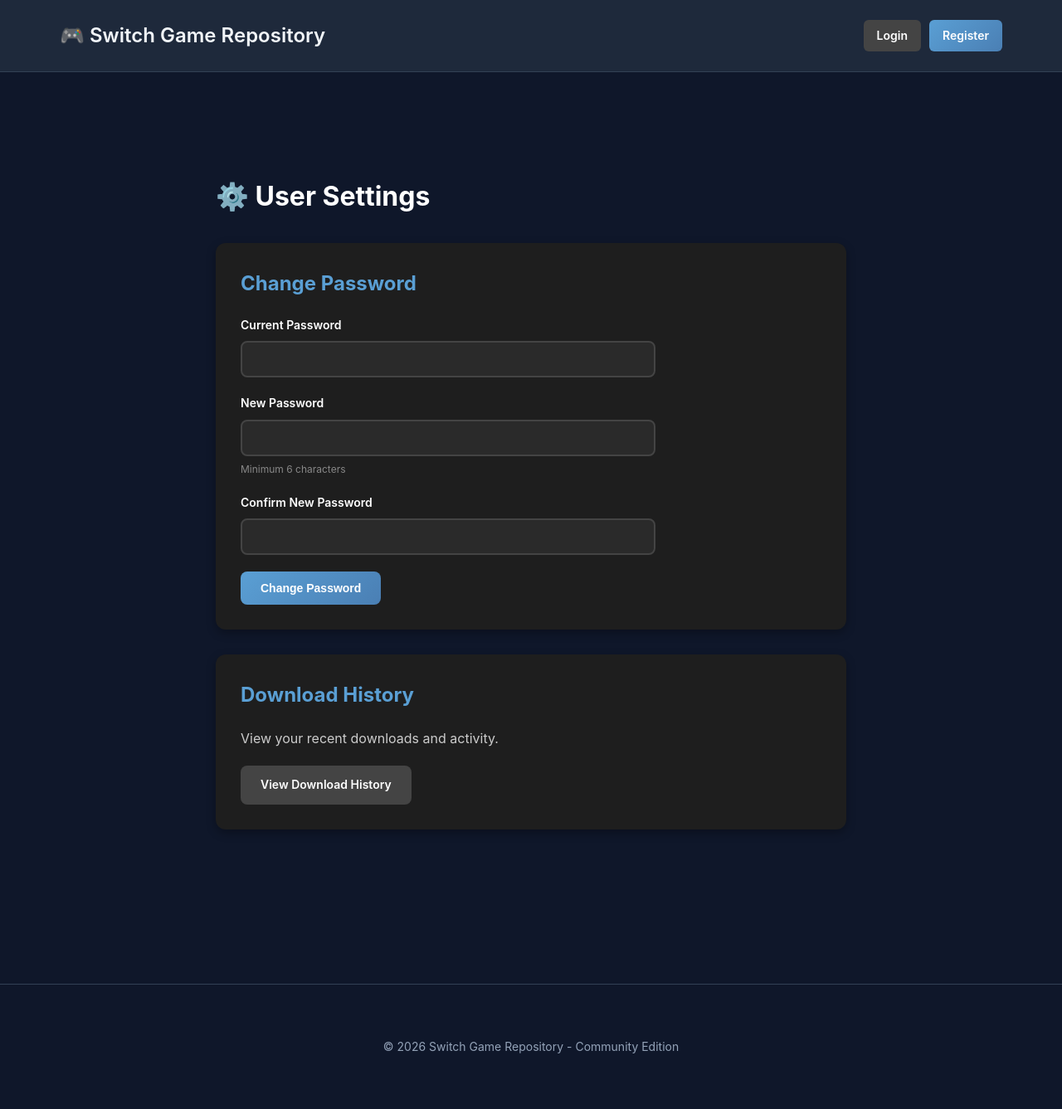
After one commit to obnoxiousmods/switch, a Python web app: template app/templates/settings/settings.html in a window 1280 px wide. The commit adds this page. Shown: the whole page at 83% size. Run offline with Jinja, Linux system fonts and the light colour scheme; the template is opened without the code that fills it, so the values that code supplies are empty.

Commit message:
Add user settings and download history features
Co-authored-by: obnoxiousmods <18523901+obnoxiousmods@users.noreply.github.com>

```diff
--- a/app/main.py
+++ b/app/main.py
@@ -14,6 +14,7 @@ from app.routes.admin import (
     admin_scan_directory, admin_clear_entries, admin_rescan_all
 )
 from app.routes.auth import login_page, login_submit, register_page, register_submit, logout
+from app.routes.settings import settings_page, change_password, download_history_page
 from app.database import db
 from app.config import Config
 
@@ -37,6 +38,9 @@ routes = [
     Route("/register", register_page, methods=["GET"]),
     Route("/register", register_submit, methods=["POST"]),
     Route("/logout", logout, methods=["GET"]),
+    Route("/settings", settings_page, methods=["GET"]),
+    Route("/settings/change-password", change_password, methods=["POST"]),
+    Route("/settings/download-history", download_history_page, methods=["GET"]),
     Route("/admincp/init", admin_init_page, methods=["GET"]),
     Route("/admincp/init", admin_init_submit, methods=["POST"]),
     Route("/admincp", admin_dashboard),
--- a/app/templates/base.html
+++ b/app/templates/base.html
@@ -19,7 +19,7 @@
                         {% if request.session.get('is_admin') %}
                             <a href="/admincp" class="btn-admin">⚙️ Admin</a>
                         {% endif %}
-                        <a href="#" class="btn-settings">⚙️ Settings</a>
+                        <a href="/settings" class="btn-settings">⚙️ Settings</a>
                         <a href="/logout" class="btn-logout">Logout</a>
                     </div>
                 {% else %}
--- /dev/null
+++ b/app/templates/settings/settings.html
@@ -0,0 +1,236 @@
+{% extends "base.html" %}
+
+{% block content %}
+<div class="container">
+    <div class="settings-container">
+        <h2>⚙️ User Settings</h2>
+
+        <div class="settings-section">
+            <h3>Change Password</h3>
+            <form id="password-form" class="settings-form">
+                <div class="form-group">
+                    <label for="current_password">Current Password</label>
+                    <input
+                        type="password"
+                        id="current_password"
+                        name="current_password"
+                        required
+                        class="form-input"
+                    >
+                </div>
+
+                <div class="form-group">
+                    <label for="new_password">New Password</label>
+                    <input
+                        type="password"
+                        id="new_password"
+                        name="new_password"
+                        required
+                        minlength="6"
+                        class="form-input"
+                    >
+                    <small class="form-hint">Minimum 6 characters</small>
+                </div>
+
+                <div class="form-group">
+                    <label for="confirm_password">Confirm New Password</label>
+                    <input
+                        type="password"
+                        id="confirm_password"
+                        name="confirm_password"
+                        required
+                        minlength="6"
+                        class="form-input"
+                    >
+                </div>
+
+                <div id="password-message" class="message"></div>
+
+                <button type="submit" class="btn-primary">Change Password</button>
+            </form>
+        </div>
+
+        <div class="settings-section">
+            <h3>Download History</h3>
+            <p>View your recent downloads and activity.</p>
+            <a href="/settings/download-history" class="btn-secondary">View Download History</a>
+        </div>
+    </div>
+</div>
+
+<style>
+    .settings-container {
+        max-width: 800px;
+        margin: 40px auto;
+        padding: 20px;
+    }
+
+    .settings-container h2 {
+        font-size: 32px;
+        margin-bottom: 30px;
+        color: #fff;
+    }
+
+    .settings-section {
+        background: #1e1e1e;
+        border-radius: 12px;
+        padding: 30px;
+        margin-bottom: 30px;
+        box-shadow: 0 4px 12px rgba(0, 0, 0, 0.3);
+    }
+
+    .settings-section h3 {
+        font-size: 24px;
+        margin-bottom: 20px;
+        color: #5a9fd4;
+    }
+
+    .settings-section p {
+        color: #ccc;
+        margin-bottom: 20px;
+    }
+
+    .settings-form {
+        max-width: 500px;
+    }
+
+    .form-group {
+        margin-bottom: 20px;
+    }
+
+    .form-group label {
+        display: block;
+        margin-bottom: 8px;
+        color: #fff;
+        font-weight: 600;
+        font-size: 14px;
+    }
+
+    .form-input {
+        width: 100%;
+        padding: 12px 16px;
+        background: #2a2a2a;
+        border: 2px solid #444;
+        border-radius: 8px;
+        color: #fff;
+        font-size: 14px;
+        transition: border-color 0.2s;
+        box-sizing: border-box;
+    }
+
+    .form-input:focus {
+        outline: none;
+        border-color: #5a9fd4;
+    }
+
+    .form-hint {
+        display: block;
+        margin-top: 6px;
+        color: #888;
+        font-size: 12px;
+    }
+
+    .message {
+        padding: 12px;
+        border-radius: 6px;
+        margin-bottom: 16px;
+        font-size: 14px;
+        display: none;
+    }
+
+    .message.success {
+        background: #1a4d2e;
+        color: #7cfc00;
+        border: 1px solid #2d7a4b;
+        display: block;
+    }
+
+    .message.error {
+        background: #4d1a1a;
+        color: #ff6b6b;
+        border: 1px solid #7a2d2d;
+        display: block;
+    }
+
+    .btn-primary, .btn-secondary {
+        padding: 12px 24px;
+        border: none;
+        border-radius: 8px;
+        font-weight: 600;
+        font-size: 14px;
+        cursor: pointer;
+        transition: all 0.2s;
+        text-decoration: none;
+        display: inline-block;
+    }
+
+    .btn-primary {
+        background: linear-gradient(135deg, #5a9fd4, #4a7fb4);
+        color: #fff;
+    }
+
+    .btn-primary:hover {
+        transform: translateY(-2px);
+        box-shadow: 0 4px 12px rgba(90, 159, 212, 0.4);
+    }
+
+    .btn-primary:disabled {
+        opacity: 0.6;
+        cursor: not-allowed;
+        transform: none;
+    }
+
+    .btn-secondary {
+        background: #444;
+        color: #fff;
+    }
+
+    .btn-secondary:hover {
+        background: #555;
+    }
+</style>
+
+<script>
+    document.getElementById('password-form').addEventListener('submit', async (e) => {
+        e.preventDefault();
+
+        const form = e.target;
+        const submitBtn = form.querySelector('button[type="submit"]');
+        const messageDiv = document.getElementById('password-message');
+
+        // Disable submit button
+        submitBtn.disabled = true;
+        submitBtn.textContent = 'Changing Password...';
+
+        // Hide previous message
+        messageDiv.className = 'message';
+        messageDiv.textContent = '';
+
+        try {
+            const formData = new FormData(form);
+            const response = await fetch('/settings/change-password', {
+                method: 'POST',
+                body: formData
+            });
+
+            const data = await response.json();
+
+            if (data.success) {
+                messageDiv.className = 'message success';
+                messageDiv.textContent = data.message || 'Password changed successfully!';
+                form.reset();
+            } else {
+                messageDiv.className = 'message error';
+                messageDiv.textContent = data.error || 'Failed to change password';
+            }
+        } catch (error) {
+            messageDiv.className = 'message error';
+            messageDiv.textContent = 'An error occurred. Please try again.';
+        } finally {
+            // Re-enable submit button
+            submitBtn.disabled = false;
+            submitBtn.textContent = 'Change Password';
+        }
+    });
+</script>
+{% endblock %}
```
Also changed, not shown: app/database.py (+69 -0 lines), app/routes/api.py (+9 -0 lines), app/routes/settings.py (added, +133 -0 lines), app/templates/settings/download_history.html (added, +193 -0 lines).
